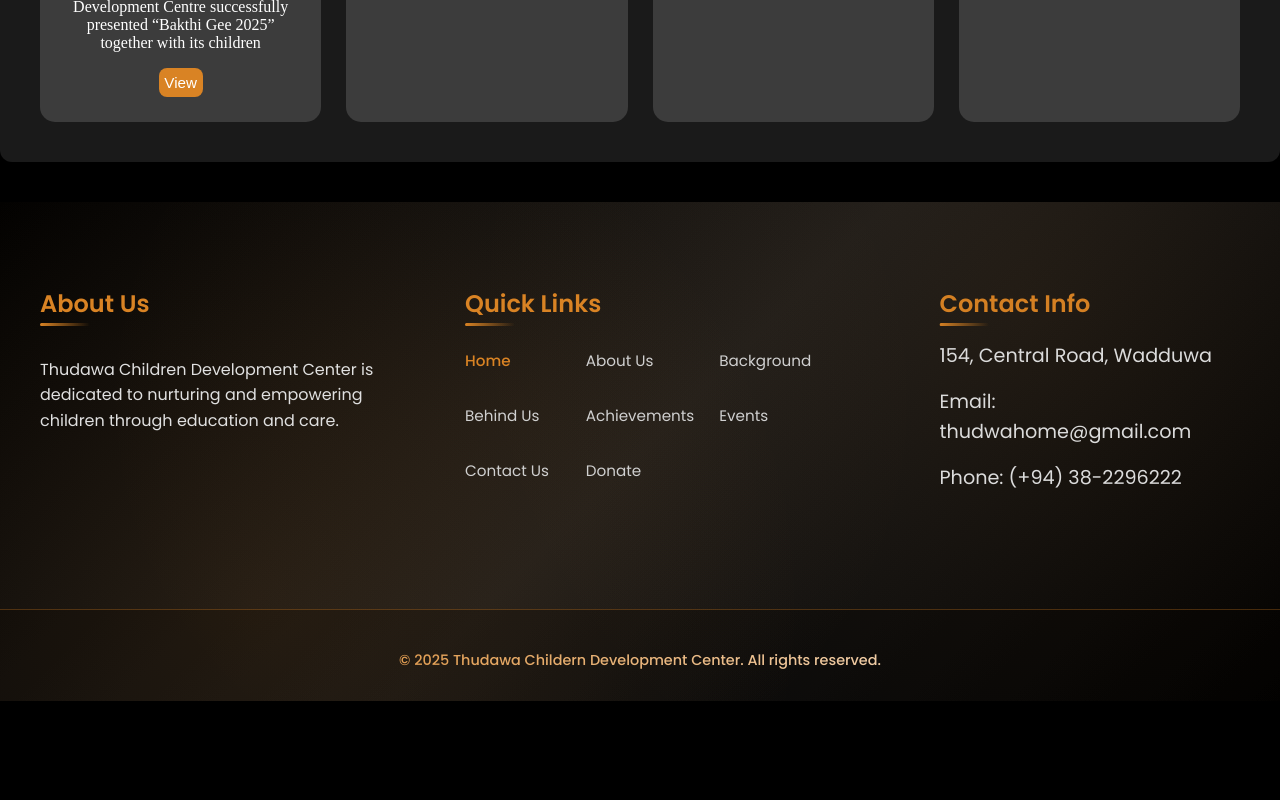
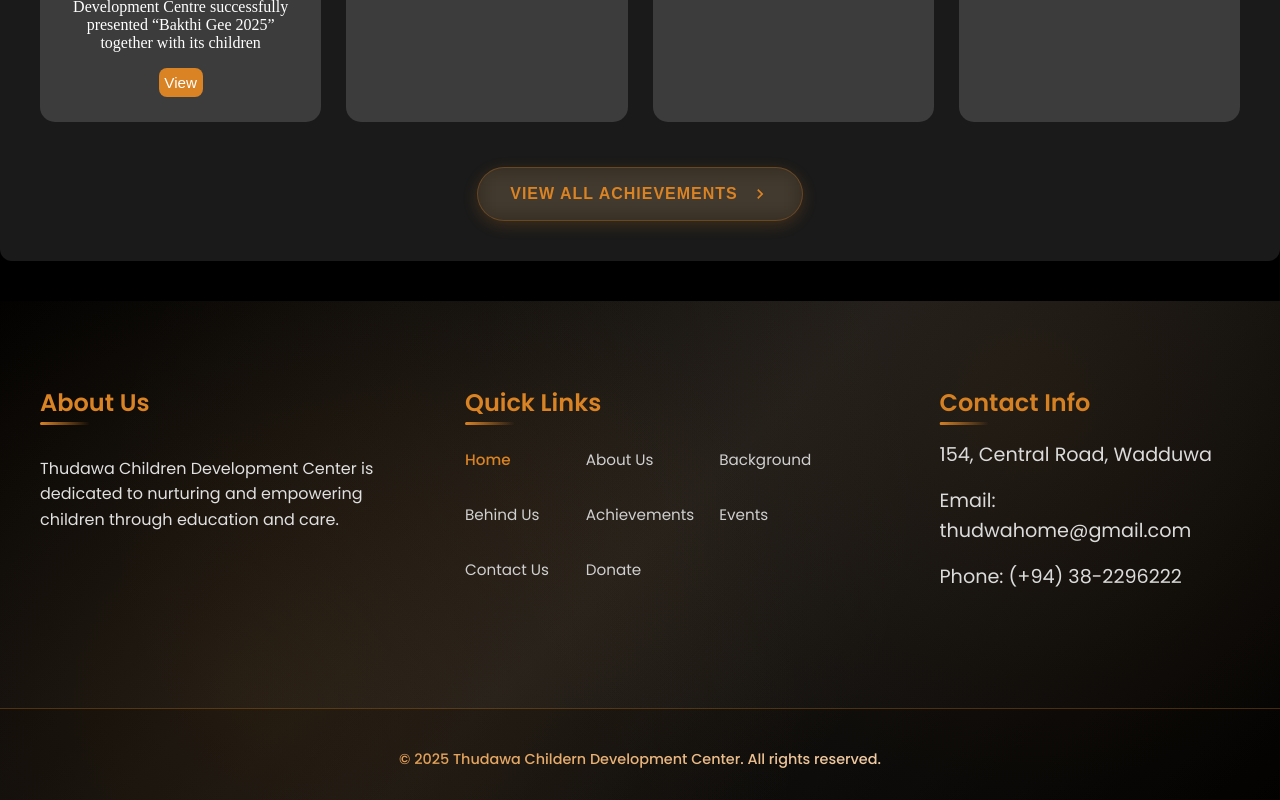
Before and after one commit to Dulan19/Thudawa_Website, a React (Create React App) app: page / in a window 1280 px wide. Shown: the part 2832-3632 px from the top of the page. Before the commit the page ends 3533 px from the top, so only its background shows below. Built offline with nearby package versions, Linux system fonts and the light colour scheme.

Commit message:
Update App.js

```diff
--- a/src/App.js
+++ b/src/App.js
@@ -135,6 +135,15 @@ function App() {
                 <p>Safe outdoor spwfewnoewaces where chiwhich wherdsfldren can play, laugh, and simply be kids.</p>
 
               </div>
+
+              <div className="events-button-wrapper">
+                <button className="view-on-event-page" onClick={() => window.location.href = '/achievements'}>
+                  View All Achievements
+                    <svg className="arrow" viewBox="0 0 24 24" fill="currentColor">
+                      <path d="M8.59 16.59L13.17 12 8.59 7.41 10 6l6 6-6 6-1.41-1.41z"/>
+                    </svg>
+                </button>
+              </div>
             </div>
           </div>
 
```
